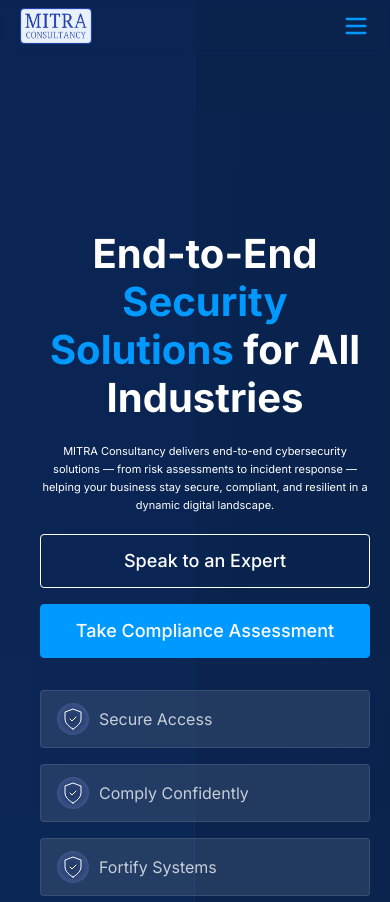
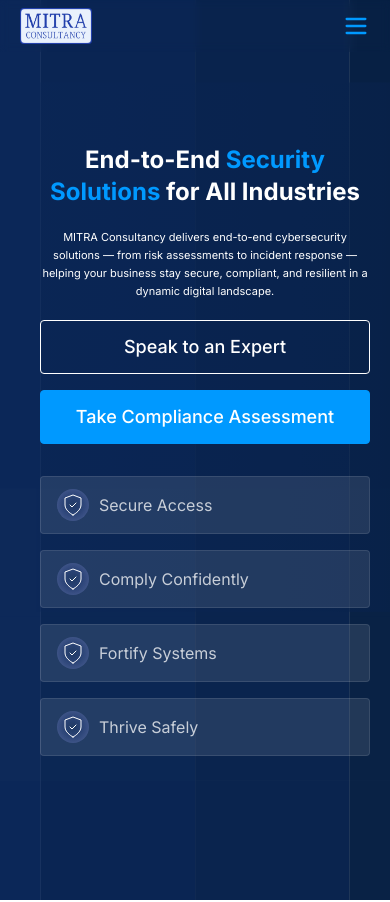
Before and after one commit to neon-lab-dev/MITR-Consultancy-Client, a Next.js app: page /security-services in a window 390 px wide. Shown: the top 902 px of the page. Built offline with nearby package versions, Linux system fonts and the light colour scheme.

Commit message:
Title issue solved

```diff
--- a/src/Components/CybersecurityCompliance/CybersecurityComplianceHero/CybersecurityComplianceHero.tsx
+++ b/src/Components/CybersecurityCompliance/CybersecurityComplianceHero/CybersecurityComplianceHero.tsx
@@ -40,7 +40,7 @@ const CybersecurityComplianceHero = () => {
         <div className="flex flex-col gap-8 xl:gap-[117px] items-center justify-center absolute top-0 bottom-0 z-20 max-w-[1300px] mx-auto px-5 md:px-7 2xl:px-0">
           <div className="flex flex-col xl:flex-row gap-10 xl:gap-0 items-center justify-between">
             <div>
-              <h1 className="text-white text-center xl:text-start leading-[48px] xl:leading-[67px] text-[40px] xl:text-[56px] font-bold max-w-[344px] md:max-w-[1071px] lg:max-w-[800px] mx-auto">
+              <h1 className="text-white text-center xl:text-start leading-8 md:leading-[48px] xl:leading-[67px] text-[24px] md:text-[40px] xl:text-[56px] font-bold max-w-[344px] md:max-w-[1071px] lg:max-w-[800px] mx-auto">
                 Comprehensive{" "}
                 <span className="text-primary-20">Cybersecurity</span>{" "}
                 Compliance for Growth and Resilience
--- a/src/Components/Security/SecurityHero/SecurityHero.tsx
+++ b/src/Components/Security/SecurityHero/SecurityHero.tsx
@@ -18,7 +18,7 @@ const SecurityHero = () => {
     "Thrive Safely",
   ];
   return (
-    <div className="font-Inter relative h-[1200px] xl:h-[1000px] 2xl:h-[1200px]">
+    <div className="font-Inter relative h-[900px] md:h-[1200px] xl:h-[1000px] 2xl:h-[1200px]">
       {/* Background Image */}
       <div className="absolute inset-0 z-0">
         <Image
@@ -37,7 +37,7 @@ const SecurityHero = () => {
       <Container>
         <div className="flex flex-col gap-8 xl:gap-[117px] items-start justify-center absolute top-0 bottom-0 z-20 max-w-full xl:max-w-[1300px] mx-auto px-5 md:px-7 2xl:px-0 w-auto 2xl:w-full">
           <div>
-            <h1 className="text-white text-center xl:text-start leading-[48px] xl:leading-[67px] text-[40px] xl:text-[56px] font-bold max-w-[344px] md:max-w-[1071px] lg:max-w-[800px] mx-auto xl:mx-0">
+            <h1 className="text-white text-center xl:text-start leading-8 md:leading-[48px] xl:leading-[67px] text-[24px] md:text-[40px] xl:text-[56px] font-bold max-w-[344px] md:max-w-[1071px] lg:max-w-[800px] mx-auto xl:mx-0">
               End-to-End{" "}
               <span className="text-primary-20">Security Solutions</span> for
               All Industries
```
